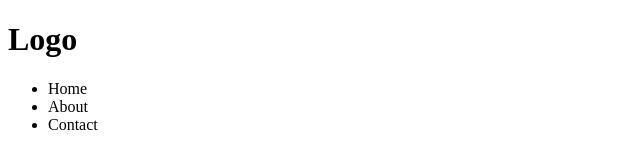
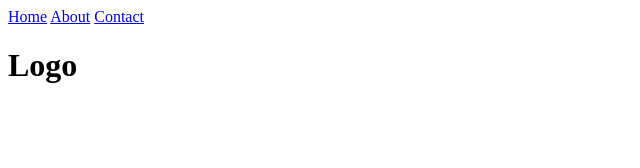
Before and after one commit to Dingamnodji-Marcelo/Familov, a plain HTML site: page index.html in a window 1280 px wide. Shown: the whole page, without its empty margins (0-640 px from the left). Drawn offline with Linux system fonts and the light colour scheme.

Commit message:
Familov local test modified two time

```diff
--- a/index.html
+++ b/index.html
@@ -7,11 +7,11 @@
     <title>Familov Git Test</title>
 </head>
 <body>
+    <header>
+        <a href="#">Home</a>
+        <a href="#">About</a>
+        <a href="#">Contact</a>
+    </header>
     <h1>Logo</h1>
-    <ul>
-        <li>Home</li>
-        <li>About</li>
-        <li>Contact</li>
-    </ul>
 </body>
 </html>
```
